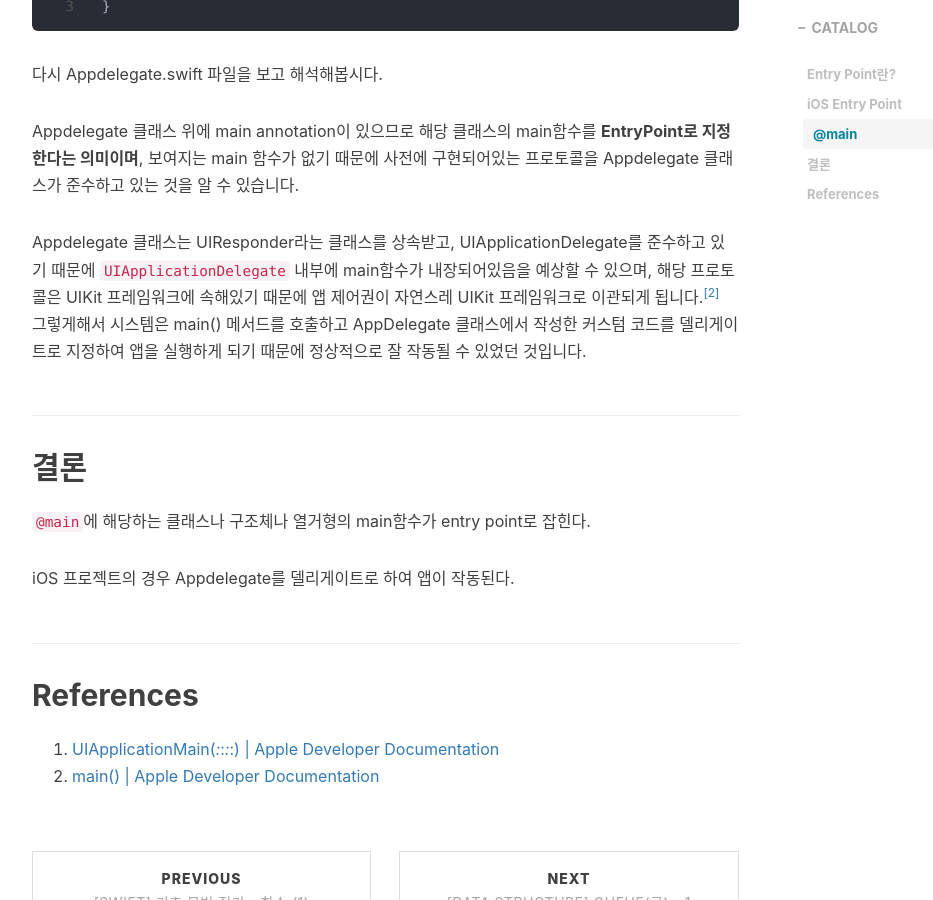
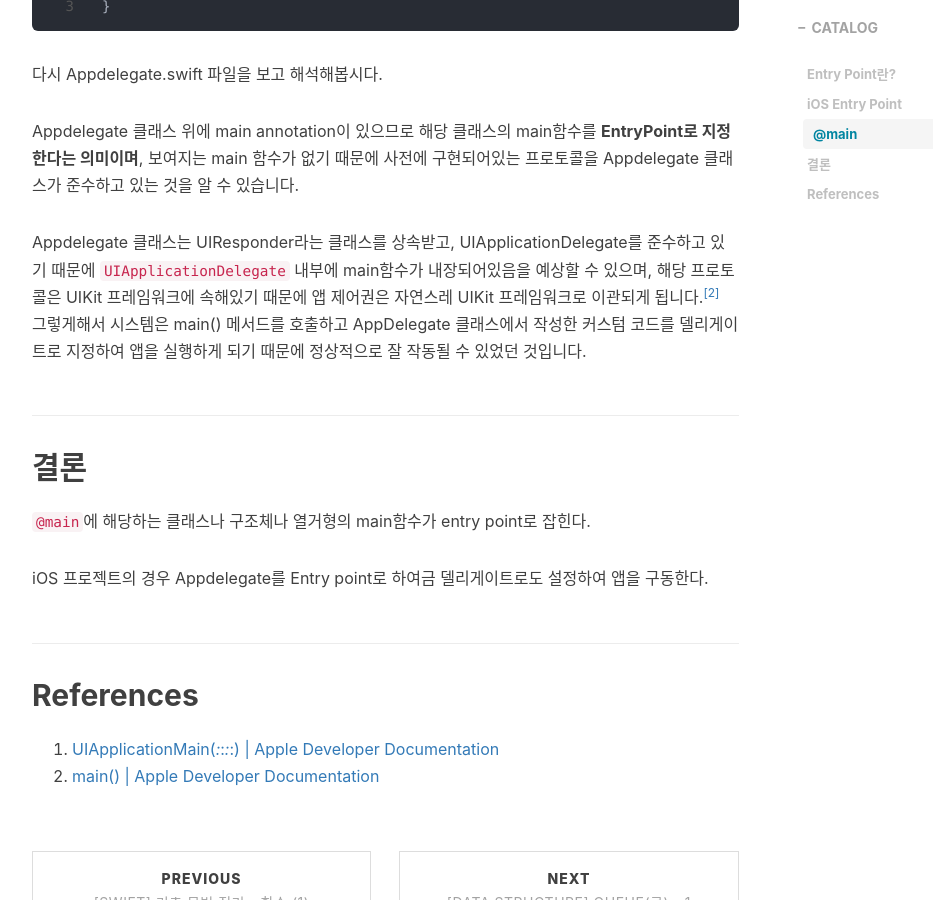
Before and after one commit to WhiteHyun/WhiteHyun.github.io, a Jekyll site: the page built from _posts/xcode/2022-03-22-EntryPoint.md, in a window 1280 px wide and 900 px high, scrolled down 2628 px. Shown: the whole window, without its empty margins (233-1166 px from the left). Built offline with Jekyll 4.4.1, drawn with Linux system fonts in a browser that asks for light colours; nearby versions of some CDN libraries; comment, search, counter and statistics services are not loaded.

Commit message:
Fix typo

```diff
--- a/_posts/xcode/2022-03-22-EntryPoint.md
+++ b/_posts/xcode/2022-03-22-EntryPoint.md
@@ -56,7 +56,7 @@
 
 Appdelegate 클래스 위에 main annotation이 있으므로 해당 클래스의 main함수를 **EntryPoint로 지정한다는 의미이며**, 보여지는 main 함수가 없기 때문에 사전에 구현되어있는 프로토콜을 Appdelegate 클래스가 준수하고 있는 것을 알 수 있습니다.
 
-Appdelegate 클래스는 UIResponder라는 클래스를 상속받고, UIApplicationDelegate를 준수하고 있기 때문에 `UIApplicationDelegate` 내부에 main함수가 내장되어있음을 예상할 수 있으며, 해당 프로토콜은 UIKit 프레임워크에 속해있기 때문에 앱 제어권이 자연스레 UIKit 프레임워크로 이관되게 됩니다.<sup>[[2]](#ref2)</sup> 그렇게해서 시스템은 main() 메서드를 호출하고 AppDelegate 클래스에서 작성한 커스텀 코드를 델리게이트로 지정하여 앱을 실행하게 되기 때문에 정상적으로 잘 작동될 수 있었던 것입니다.
+Appdelegate 클래스는 UIResponder라는 클래스를 상속받고, UIApplicationDelegate를 준수하고 있기 때문에 `UIApplicationDelegate` 내부에 main함수가 내장되어있음을 예상할 수 있으며, 해당 프로토콜은 UIKit 프레임워크에 속해있기 때문에 앱 제어권은 자연스레 UIKit 프레임워크로 이관되게 됩니다.<sup>[[2]](#ref2)</sup> 그렇게해서 시스템은 main() 메서드를 호출하고 AppDelegate 클래스에서 작성한 커스텀 코드를 델리게이트로 지정하여 앱을 실행하게 되기 때문에 정상적으로 잘 작동될 수 있었던 것입니다.
 
 _<!-- ### Entry Point를 바꿔보자 -->_
 
@@ -66,7 +66,7 @@
 
 `@main`에 해당하는 클래스나 구조체나 열거형의 main함수가 entry point로 잡힌다.
 
-iOS 프로젝트의 경우 Appdelegate를 델리게이트로 하여 앱이 작동된다.
+iOS 프로젝트의 경우 Appdelegate를 Entry point로 하여금 델리게이트로도 설정하여 앱을 구동한다.
 
 ## References
 
```
